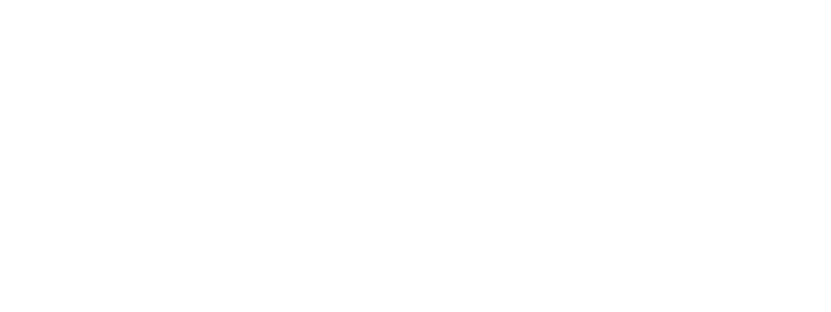
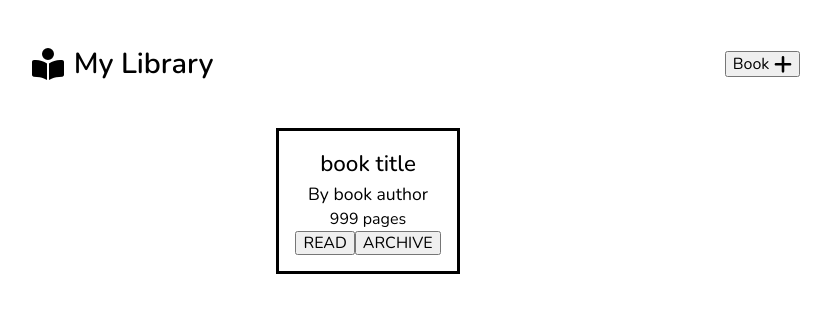
Before and after one commit to IdrissiYouness/odin-library, a plain HTML site: page index.html in a window 1280 px wide. Shown: the whole page, without its empty margins (224-1055 px from the left). Drawn offline with nearby package versions, Linux system fonts and the light colour scheme.

Commit message:
Initialise a simple  layout for the library

```diff
--- a/index.html
+++ b/index.html
@@ -7,6 +7,34 @@
     <title>Library</title>
 </head>
 <body>
+    <nav>
+        <div class="heading-container">
+            <svg id="nav-icon" xmlns="http://www.w3.org/2000/svg" viewBox="0 0 512 512"><path d="M160 96a96 96 0 1 1 192 0A96 96 0 1 1 160 96zm80 152l0 264-48.4-24.2c-20.9-10.4-43.5-17-66.8-19.3l-96-9.6C12.5 457.2 0 443.5 0 427L0 224c0-17.7 14.3-32 32-32l30.3 0c63.6 0 125.6 19.6 177.7 56zm32 264l0-264c52.1-36.4 114.1-56 177.7-56l30.3 0c17.7 0 32 14.3 32 32l0 203c0 16.4-12.5 30.2-28.8 31.8l-96 9.6c-23.2 2.3-45.9 8.9-66.8 19.3L272 512z"/></svg>
+            <h1> My Library </h1>
+        </div>
+        <button>
+            Book
+            <svg id="add-icon" xmlns="http://www.w3.org/2000/svg" viewBox="0 0 448 512"><path d="M256 80c0-17.7-14.3-32-32-32s-32 14.3-32 32l0 144L48 224c-17.7 0-32 14.3-32 32s14.3 32 32 32l144 0 0 144c0 17.7 14.3 32 32 32s32-14.3 32-32l0-144 144 0c17.7 0 32-14.3 32-32s-14.3-32-32-32l-144 0 0-144z"/></svg>
+        </button>
+    </nav>
+    <main>
+        <div class="books-container">
+            <div class="book-card">
+                <h2 class="book-title">book title</h2>
+                <h3 class="book-author">By book author</h3>
+                <h4 class="book-pages">999 pages</h4>
+                <div class="book-options">
+                    <button class="read-toggle-btn">READ</button>
+                    <button class="archive-btn">ARCHIVE</button>
+                </div>
+            </div>
 
+
+
+
+        </div>
+    </main>
+    <footer>
+    </footer>
 </body>
 </html>
--- a/style.css
+++ b/style.css
@@ -1 +1,94 @@
 @import url(./css-reset/reset.css);
+@import url('https://fonts.googleapis.com/css2?family=Nunito:ital,wght@0,200..1000;1,200..1000&display=swap');
+
+
+*{
+    font-family: "Nunito", system-ui;
+}
+body{
+    display: grid;
+    grid-template-rows: 8rem 1fr 3rem;
+    height: 100dvh;
+}
+
+nav{
+    display: flex;
+    flex-direction: row;
+    align-items: center;
+    justify-content: space-around;
+
+}
+
+.heading-container{
+    display: flex;
+    flex-direction: row;
+    align-items: center;
+    gap: 10px;
+}
+
+#nav-icon{
+    width: 32px;
+}
+
+#add-icon{
+    width: 18px;
+}
+
+/*
+#add-icon:hover{
+    cursor:pointer;
+    fill: rgb(59, 59, 152);
+    transition: 0.8s;
+    transform: rotate(180deg);
+    -webkit-transform: rotate(180deg);
+    -ms-transform: rotate(180deg);
+
+}
+*/
+
+h1{
+    font-size: 1.8rem;
+    font-weight: 600;
+}
+
+h2{
+    font-size: 1.4rem;
+    font-weight: 500;
+}
+
+h3{
+    font-size: 1.1rem;
+}
+
+button{
+    display: flex;
+    flex-direction: row;
+    align-items:center;
+    gap:5px;
+    cursor: pointer;
+
+}
+
+
+.books-container{
+    display: grid;
+    grid-template-columns:repeat(4,auto);
+    gap: 2rem;
+    justify-content: center;
+    align-content: center;
+}
+
+.book-card{
+    display: flex;
+    flex-direction: column;
+    border:solid black;
+    padding: 1rem;
+    justify-content: center;
+    align-items: center;
+}
+
+.book-options{
+    display: flex;
+    flex-direction: row;
+    justify-content: space-between;
+}
```
